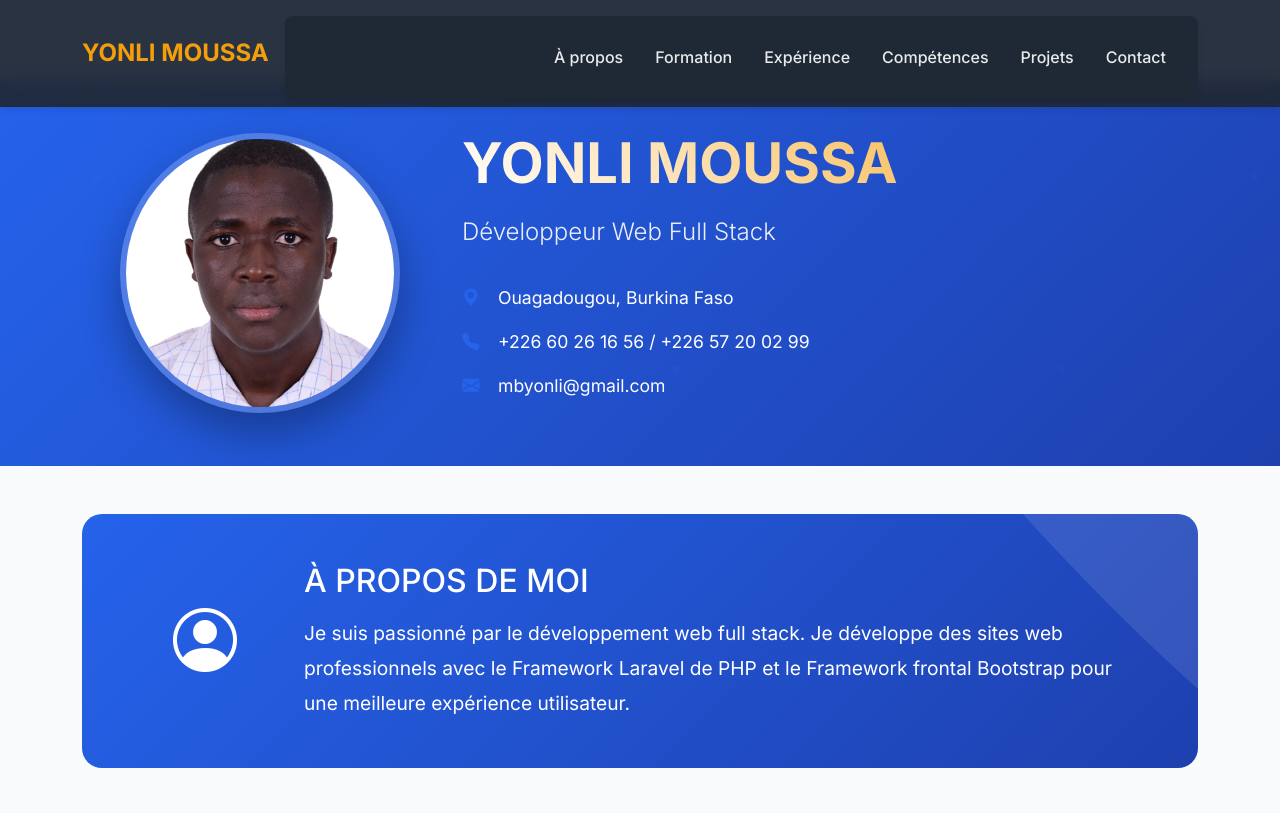
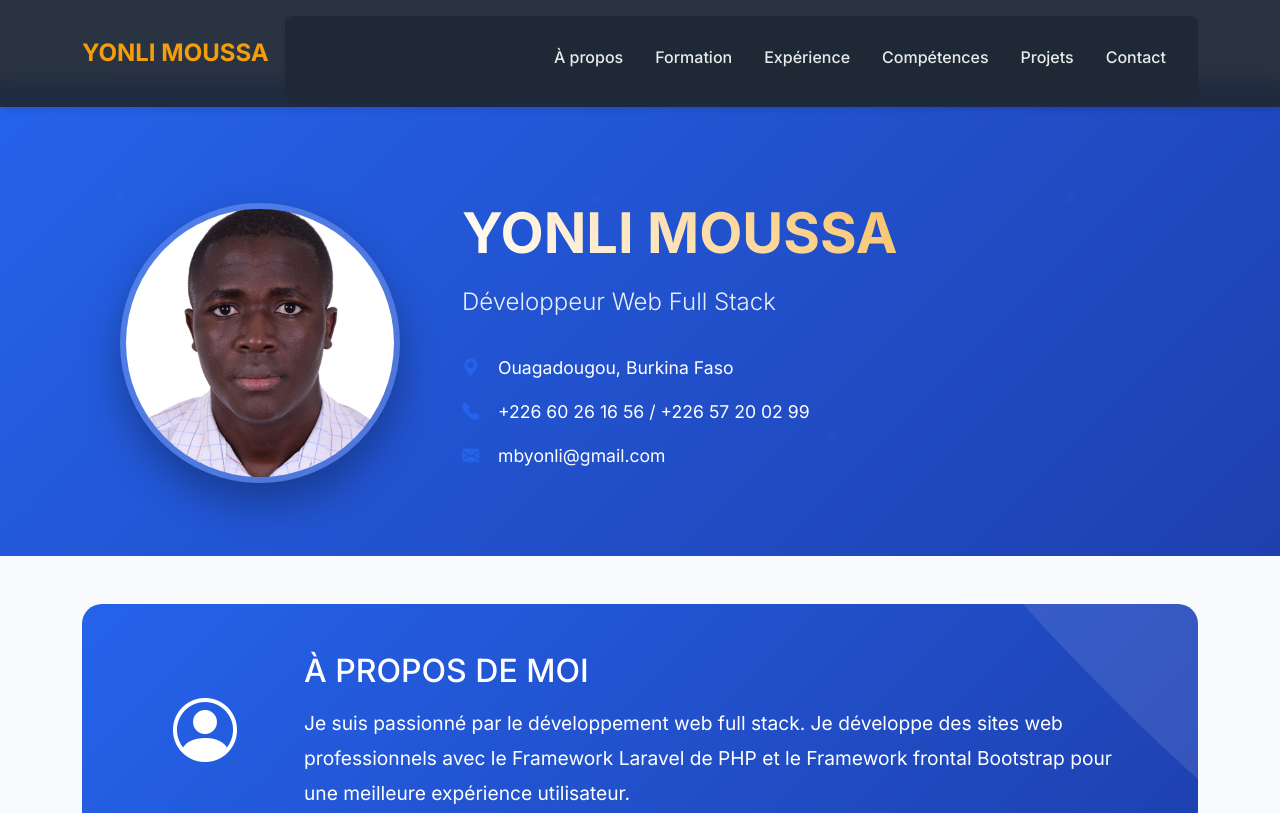
Before and after one commit to YonliMoussa/YonliMoussa.github.io, a website: page index.html in a window 1280 px wide. Shown: the top 813 px of the page. Drawn offline with nearby package versions, Linux system fonts and the light colour scheme.

Commit message:
Update index.html

```diff
--- a/index.html
+++ b/index.html
@@ -116,7 +116,7 @@
         .hero-section {
             background: linear-gradient(135deg, var(--primary-color) 0%, var(--secondary-color) 100%);
             color: white;
-            padding: 50px 0 50px; /* Réduit le padding-top */
+            padding: 120px 0 70px; /* Réduit le padding-top */
             position: relative;
             overflow: hidden;
         }
```
